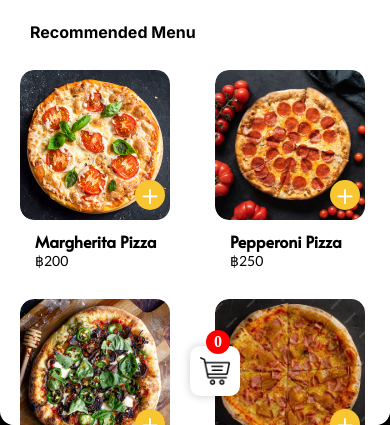
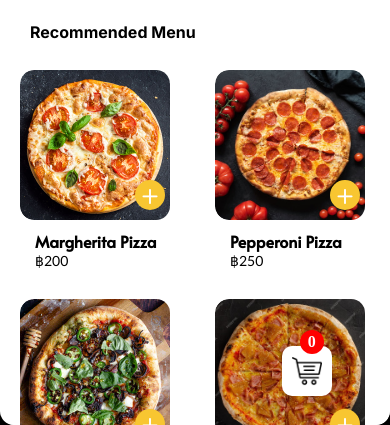
Before and after one commit to waritctd/Trial, a plain HTML site: page Restaurant-Pages/Restaurant1/restaurant.html in a window 390 px wide. Shown: the part 431-856 px from the top of the page. Drawn offline with nearby package versions, Linux system fonts and the light colour scheme.

Commit message:
Changes to be committed: 	modified:   Restaurant-Pages/Restaurant1/style_restaurant.css 	modified:   Restaurant-Pages/Restaurant2/style_restaurant.css 	modified:   Restaurant-Pages/Restaurant3/style_restaurant.css 	modified:   Restaurant-Pages/Restaurant4/style_restaurant.css 	modified:   Restaurant-Pages/Restaurant5/style_restaurant.css 	modified:   Restaurant-Pages/Restaurant6/style_restaurant.css

```diff
--- a/Restaurant-Pages/Restaurant1/style_restaurant.css
+++ b/Restaurant-Pages/Restaurant1/style_restaurant.css
@@ -267,3 +267,13 @@ button.reload {
 }
 
 /* Add a class to the home button for styling */
+
+
+@media screen and (max-width: 768px) {
+    .shopping-cart {
+        right: 15%;
+    }
+    .cart-count {
+        right: 17%;
+    }
+}
--- a/Restaurant-Pages/Restaurant2/style_restaurant.css
+++ b/Restaurant-Pages/Restaurant2/style_restaurant.css
@@ -267,3 +267,13 @@ button.reload {
 }
 
 /* Add a class to the home button for styling */
+
+
+@media screen and (max-width: 768px) {
+    .shopping-cart {
+        right: 15%;
+    }
+    .cart-count {
+        right: 17%;
+    }
+}
--- a/Restaurant-Pages/Restaurant3/style_restaurant.css
+++ b/Restaurant-Pages/Restaurant3/style_restaurant.css
@@ -267,3 +267,14 @@ button.reload {
 }
 
 /* Add a class to the home button for styling */
+
+
+
+@media screen and (max-width: 768px) {
+    .shopping-cart {
+        right: 15%;
+    }
+    .cart-count {
+        right: 17%;
+    }
+}
--- a/Restaurant-Pages/Restaurant4/style_restaurant.css
+++ b/Restaurant-Pages/Restaurant4/style_restaurant.css
@@ -267,3 +267,14 @@ button.reload {
 }
 
 /* Add a class to the home button for styling */
+
+
+
+@media screen and (max-width: 768px) {
+    .shopping-cart {
+        right: 15%;
+    }
+    .cart-count {
+        right: 17%;
+    }
+}
--- a/Restaurant-Pages/Restaurant5/style_restaurant.css
+++ b/Restaurant-Pages/Restaurant5/style_restaurant.css
@@ -267,3 +267,14 @@ button.reload {
 }
 
 /* Add a class to the home button for styling */
+
+
+
+@media screen and (max-width: 768px) {
+    .shopping-cart {
+        right: 15%;
+    }
+    .cart-count {
+        right: 17%;
+    }
+}
--- a/Restaurant-Pages/Restaurant6/style_restaurant.css
+++ b/Restaurant-Pages/Restaurant6/style_restaurant.css
@@ -267,3 +267,13 @@ button.reload {
 }
 
 /* Add a class to the home button for styling */
+
+
+@media screen and (max-width: 768px) {
+    .shopping-cart {
+        right: 15%;
+    }
+    .cart-count {
+        right: 17%;
+    }
+}
```
